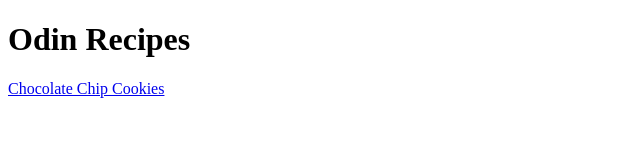
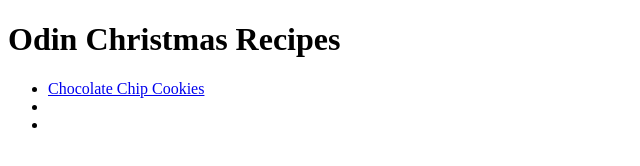
Before and after one commit to dustvans/odin-recipes, a plain HTML site: page recipes/index.html in a window 1280 px wide. Shown: the whole page, without its empty margins (0-640 px from the left). Drawn offline with Linux system fonts and the light colour scheme.

Commit message:
Changed websites into a list

```diff
--- a/recipes/index.html
+++ b/recipes/index.html
@@ -6,7 +6,12 @@
     </head>
 
     <body>
-        <h1>Odin Recipes</h1>
-        <a href="recipes/chocolateChipCookies.html">Chocolate Chip Cookies</a>
+        <h1>Odin Christmas Recipes</h1>
+        <ul>
+            <li><a href="../recipes/chocolateChipCookies.html">Chocolate Chip Cookies</a></li>
+            <li></li>
+            <li></li>
+        </ul>
+
     </body>
 </html>
```
